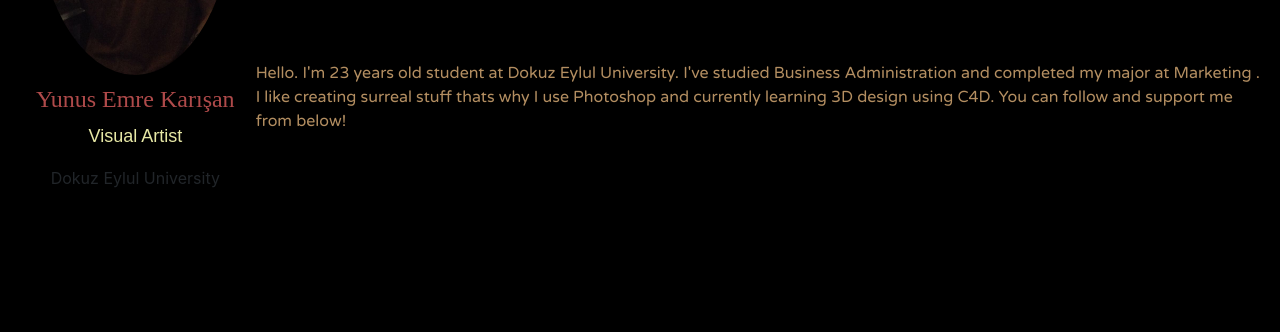
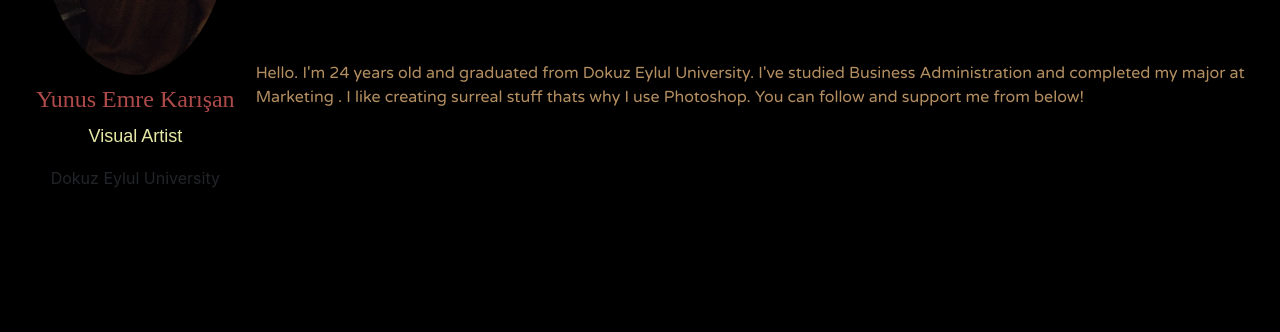
Before and after one commit to yekistan/yekistan.github.io, a website: page index.html in a window 1280 px wide. Shown: the part 357-689 px from the top of the page. Drawn offline with nearby package versions, Linux system fonts and the light colour scheme; a web font is replaced by a local one.

Commit message:
Update index.html

```diff
--- a/index.html
+++ b/index.html
@@ -169,8 +169,8 @@ img {
               </div>
               <div class="container-fluid">
                   <p id="p1">
-                    Hello. I'm 23 years old student at Dokuz Eylul University. I've studied Business Administration and completed my major at Marketing
-                   . I like creating surreal stuff thats why I use Photoshop and currently learning 3D design using C4D. You can
+                    Hello. I'm 24 years old and graduated from Dokuz Eylul University. I've studied Business Administration and completed my major at Marketing
+                   . I like creating surreal stuff thats why I use Photoshop. You can
                     follow and support me from below!
                   </p>
 
```
